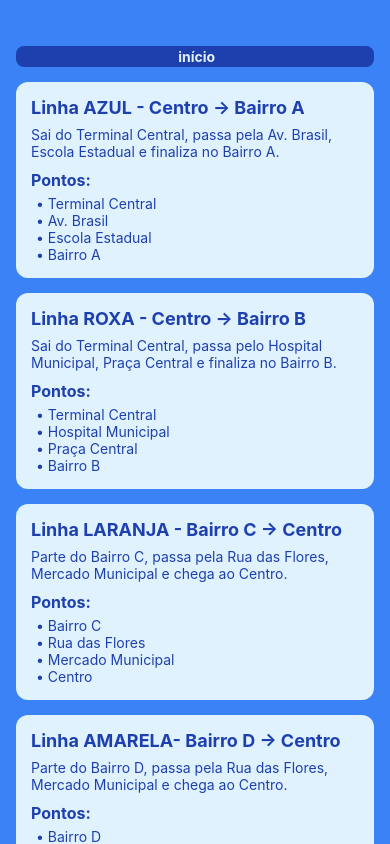
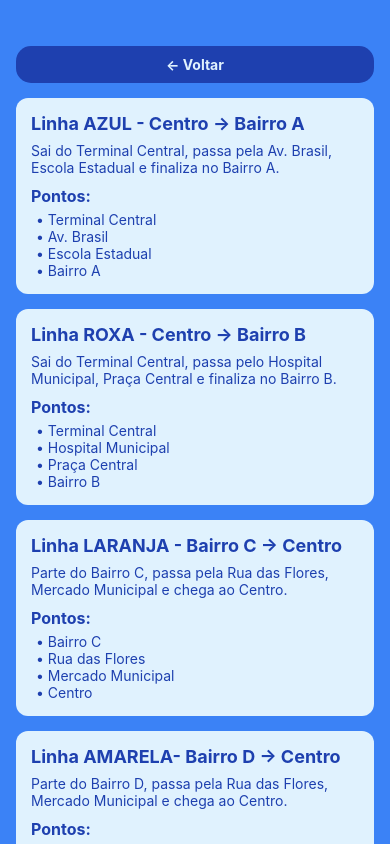
Before and after one commit to Kauanigonzaga/transporte-publico-mobile, a React Native app: screen /LinhasPontos in a window 390 px wide. Built offline with nearby package versions, Linux system fonts and the light colour scheme; what react-native-responsive-fontsize would draw is missing.

Commit message:
Tela horários terminada

```diff
--- a/src/telas/horarios/index.js
+++ b/src/telas/horarios/index.js
@@ -2,7 +2,6 @@
 import { View, Text, ScrollView, TouchableOpacity, ImageBackground } from "react-native";
 import { useNavigation } from "@react-navigation/native";
 import styles from './styles.js';
-import image from '../../../assets/fundo.png';
 
 const linhas = [
   {
@@ -46,6 +45,9 @@ const linhas = [
       {
         nome: "Centro",
         horarios: ["06:30", "07:30", "08:30"]
+      }, {
+        nome: "Escola",
+        horarios: ["08:20", "09:20", "10:20"]
       }
     ]
   }
@@ -56,14 +58,12 @@ export default function Horarios() {
 
   return (
 
-    <ImageBackground source={image} style={styles.fundo} resizeMode="stretch">
     <View style={styles.fundo}>
 
       {/* HEADER */}
       <View style={styles.header}>
-        <Text style={styles.titulo}>Horários</Text>
         <TouchableOpacity onPress={() => navigation.navigate("Home")}>
-          <Text style={styles.botao}>HOME</Text>
+          <Text style={styles.botao}>← Voltar</Text>
         </TouchableOpacity>
       </View>
 
@@ -97,6 +97,5 @@ export default function Horarios() {
       </ScrollView>
 
     </View>
-    </ImageBackground>
   );
 }
--- a/src/telas/horarios/styles.js
+++ b/src/telas/horarios/styles.js
@@ -1,34 +1,28 @@
 import { StyleSheet } from 'react-native';
-import { RFPercentage } from 'react-native-responsive-fontsize';
+import { RFValue } from 'react-native-responsive-fontsize';
 
 const styles = StyleSheet.create({
 
     fundo: {
-        flex: 1,
-        justifyContent: 'center',
+    flex: 1,
+    backgroundColor: '#3B82F6',
+    padding: 10,
     },
+
   header: {
-    width: "100%",
-    backgroundColor: "#1E40AF",
-    padding: 15,
-    flexDirection: "row",
-    justifyContent: "space-between",
-    alignItems: "center",
-  },
-
-  titulo: {
-    color: "#E0F2FE",
-    fontSize: 22,
-    fontWeight: "bold",
+    backgroundColor: '#1E40AF',
+    width: RFValue(80),
+    marginBottom: 20,
+    marginTop:50,
+    borderRadius: 15,
+    padding: 10,
   },
 
   botao: {
-    backgroundColor: "#3B82F6",
-    color: "#E0F2FE",
-    paddingVertical: 8,
-    paddingHorizontal: 20,
-    borderRadius: 10,
-    fontWeight: "bold",
+    fontSize: RFValue(12),
+    color:'#E0F2FE',
+    textAlign: 'center',
+    fontWeight: 'bold'
   },
 
   container: {
@@ -37,8 +31,8 @@ const styles = StyleSheet.create({
   },
 
   linha: {
-    backgroundColor: "#ffffff",
-    padding: 15,
+    backgroundColor: "#e1e4f1",
+    padding: 10,
     borderRadius: 15,
   },
 
@@ -50,7 +44,7 @@ const styles = StyleSheet.create({
   },
 
   card: {
-    backgroundColor: "#f9f9f9",
+    backgroundColor: "#cdd8ee",
     padding: 10,
     borderRadius: 10,
     marginBottom: 10,
@@ -65,6 +59,7 @@ const styles = StyleSheet.create({
   nome: {
     fontWeight: "bold",
     fontSize: 16,
+
   },
 
   horarios: {
@@ -80,7 +75,8 @@ const styles = StyleSheet.create({
     paddingVertical: 6,
     paddingHorizontal: 10,
     borderRadius: 6,
-    fontSize: 12,
+    fontSize:15,
+    fontWeight: "bold",
   },
 });
 
--- a/src/telas/linhasPontos/index.js
+++ b/src/telas/linhasPontos/index.js
@@ -29,6 +29,7 @@ export default function LinhasPontos() {
       pontos: ['Bairro D', 'Rua das Flores', 'Mercado Municipal', 'Bairro E']
     }
   ];
+
   const navigation = useNavigation();
 
   return (
@@ -36,7 +37,7 @@ export default function LinhasPontos() {
 
       <TouchableOpacity style={styles.botao}
       onPress={() => navigation.navigate('Home')}>
-        <Text style={styles.tituloBotao}> início</Text>
+        <Text style={styles.tituloBotao}>← Voltar</Text>
       </TouchableOpacity>
 
       {linhas.map((linha, index) => (
--- a/src/telas/linhasPontos/styles.js
+++ b/src/telas/linhasPontos/styles.js
@@ -8,14 +8,14 @@ export default StyleSheet.create({
     padding: 16,
   },
 
+
   botao:{
     backgroundColor: '#1E40AF',
-    width: RFValue(60),
-    paddingHorizontal: 8,
-    paddingVertical: 2,
+    width: RFValue(80),
     marginBottom: 15,
     marginTop:30,
-    borderRadius: 8,
+    borderRadius: 15,
+    padding: 10,
   },
 
   tituloBotao:{
```
